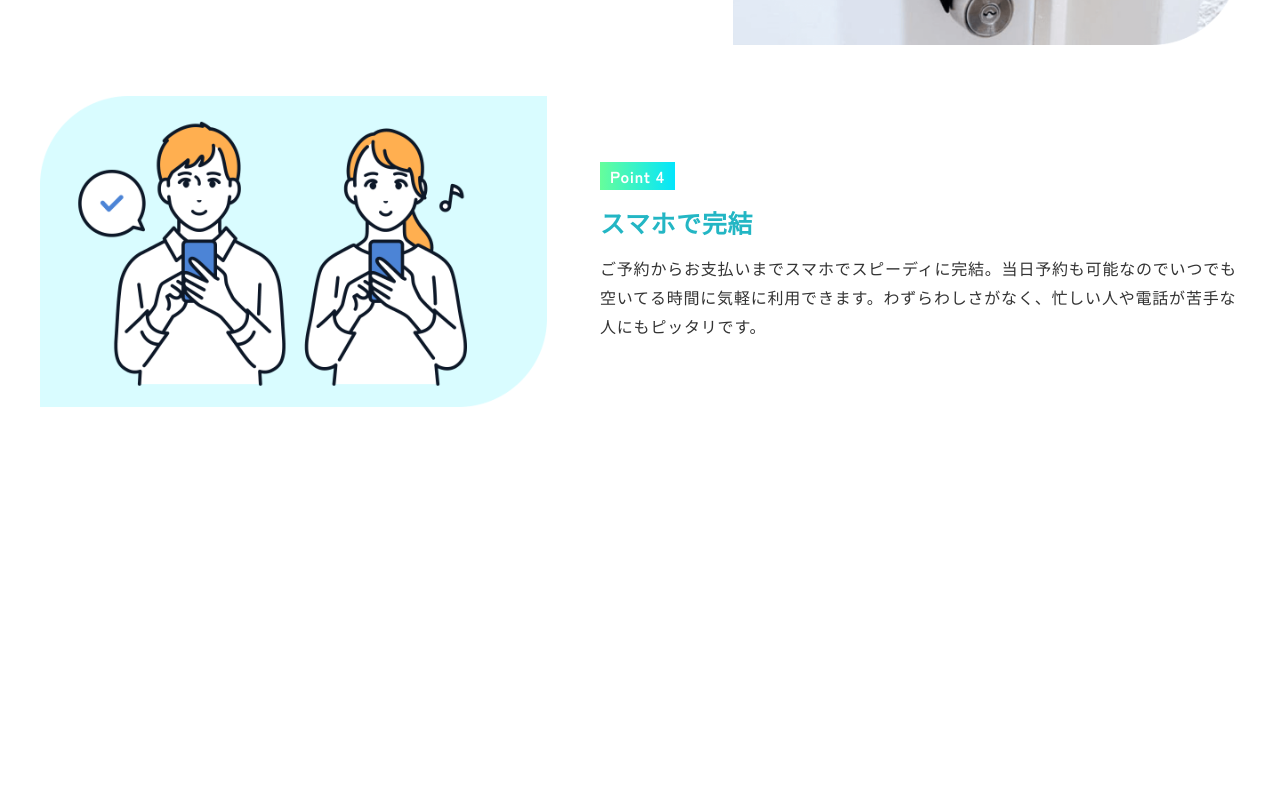
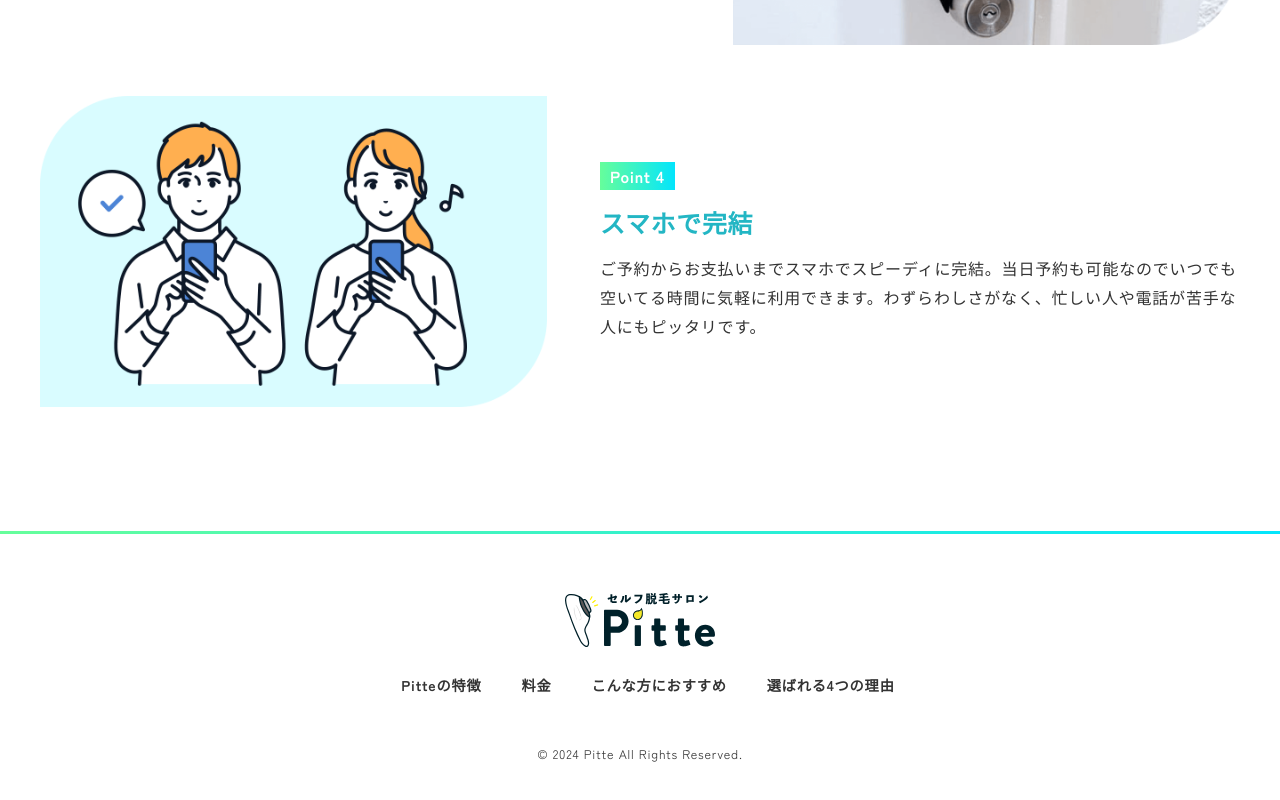
Before and after one commit to h-yabi2/Pitte, a Next.js app: page / in a window 1280 px wide. Shown: the part 5099-5899 px from the top of the page. Before the commit the page ends 5586 px from the top, so only its background shows below. Built offline with nearby package versions, Linux system fonts and the light colour scheme.

Commit message:
Add Footer component to RootLayout

```diff
--- /dev/null
+++ b/app/components/Footer/index.tsx
@@ -0,0 +1,52 @@
+import React from 'react'
+import styles from './styles.module.scss'
+const s = styles
+import Image from 'next/image'
+import Link from 'next/link'
+
+const menu = [
+  {
+    title: 'Pitteの特徴',
+    link: '/feature',
+  },
+  {
+    title: '料金',
+    link: '/price',
+  },
+  {
+    title: 'こんな方におすすめ',
+    link: '/recommended',
+  },
+  {
+    title: '選ばれる4つの理由',
+    link: '/strong-point',
+  },
+]
+
+export const Footer: React.FC = () => {
+  const currentYear = new Date().getFullYear()
+
+  return (
+    <footer className={s.root}>
+      <Link href="/">
+        <Image
+          src="/images/logo.svg"
+          alt="Pitte"
+          width={160}
+          height={58}
+          className={s.logo}
+        />
+      </Link>
+      <ul className={s.list}>
+        {menu.map((item, index) => (
+          <li key={index} className="ml-4">
+            <Link href={item.link}>{item.title}</Link>
+          </li>
+        ))}
+      </ul>
+      <small className={s.small}>
+        © {currentYear} Pitte All Rights Reserved.
+      </small>
+    </footer>
+  )
+}
--- /dev/null
+++ b/app/components/Footer/styles.module.scss
@@ -0,0 +1,51 @@
+@use 'app/_mixin' as *;
+
+.root {
+  display: flex;
+  flex-direction: column;
+  align-items: center;
+  position: relative;
+  @include fluidValue1440(margin-top, 50, 0);
+  @include fluidValue1440(padding-top, 70, 50);
+  padding-right: 1.5rem;
+  @include fluidValue1440(padding-bottom, 70, 50);
+  padding-left: 1.5rem;
+  // background: linear-gradient(to right, #66fe9b, #03e5fc);
+  &::before {
+    content: '';
+    position: absolute;
+    top: 0;
+    left: 0;
+    width: 100%;
+    height: 3px;
+    background: linear-gradient(to right, #66fe9b, #03e5fc);
+  }
+}
+
+.logo {
+  @include fluidValue1440(margin-bottom, 30, 20);
+  @include pcOnly {
+    width: 150px;
+  }
+  @include sp {
+    width: 130px;
+  }
+}
+
+.list {
+  display: flex;
+  flex-wrap: wrap;
+  justify-content: center;
+  column-gap: 1.5rem;
+  @include fluidValue1440(margin-bottom, 50, 20);
+  @include fluidValue1440(font-size, 16, 14);
+  font-weight: bold;
+  @include sp {
+    flex-direction: column;
+    align-items: center;
+  }
+}
+
+.small {
+  @include fluidValue1440(font-size, 14, 12);
+}
--- a/app/layout.tsx
+++ b/app/layout.tsx
@@ -1,6 +1,7 @@
 import type { Metadata } from 'next'
 import { Zen_Kaku_Gothic_New } from 'next/font/google'
 import { Header } from '@/app/components/Header'
+import { Footer } from '@/app/components/Footer'
 import './globals.scss'
 
 const zenKakuGothicNew = Zen_Kaku_Gothic_New({
@@ -24,6 +25,7 @@ export default function RootLayout({
       <body className={zenKakuGothicNew.className}>
         <Header />
         {children}
+        <Footer />
       </body>
     </html>
   )
```
